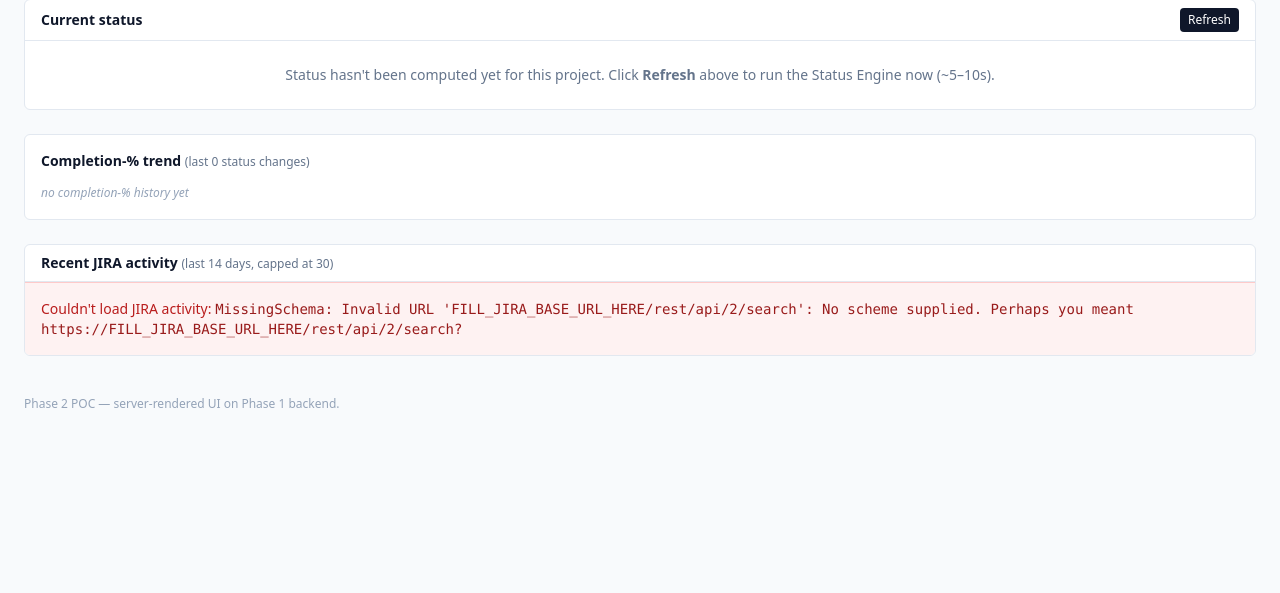
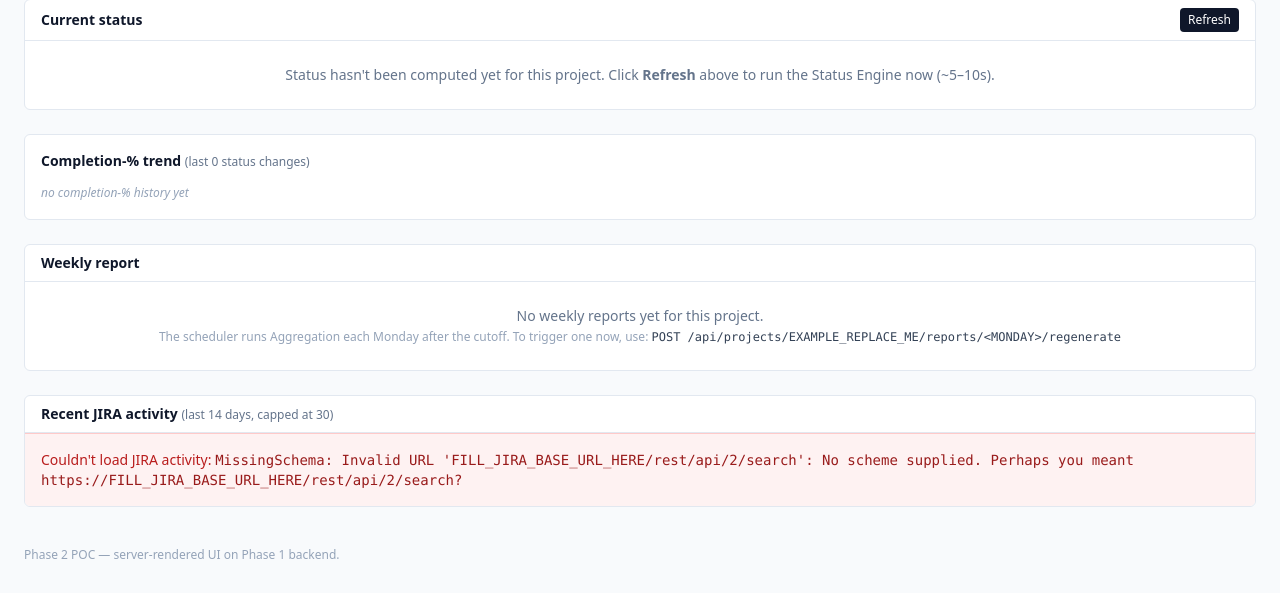
Before and after one commit to amitsinghmnnit009-jpg/Project-Manager-App, a FastAPI app: page /projects/EXAMPLE_REPLACE_ME in a window 1280 px wide. Shown: the part 207-800 px from the top of the page. Run offline with FastAPI, Linux system fonts and the light colour scheme; data that the repository does not hold is empty; some libraries are stand-ins or nearby versions.

Commit message:
Phase 2 W4: weekly report card + past-reports list + regenerate/refresh-highlights triggers
Routes (app/web/router.py):
- GET  /projects/{code}/reports/{week_of}/fragment           — htmx swap target
- POST /projects/{code}/reports/{week_of}/regenerate         — re-runs Aggregation
- POST /projects/{code}/reports/{week_of}/highlights/refresh — re-runs Highlights

All three return the rendered report-card fragment (not HX-Refresh) so the
viewer stays on whichever week was being inspected — clicking Regenerate
on a past week shows the regenerated past week, not jumping back to latest.

GET /projects/{code} now also loads:
- _load_report() — latest WeeklyReport (or by week_of when given)
- _load_past_reports() — last 20 weeks (newest-first), summary fields only

Markdown rendering:
- Jinja `markdown` filter wired via templates.env.filters
- python-markdown with fenced_code + tables extensions
- _strip_dangerous_html() removes <script> blocks and inline on*= handlers
  (defense-in-depth — the python-markdown lib's safe_mode was removed in
  v3, and AI-generated reports aren't expected to contain HTML, but this
  is cheap belt-and-suspenders. Phase 3 with auth/multi-user should add
  bleach for full sanitization.)

Templates:
- New partials/report_card.html — used inline AND as the htmx swap target.
  Wraps content in <div id="report-card"> so outerHTML swap replaces the
  entire card (including the trigger buttons re-targeted at the new week).
- project_detail.html now includes the report card + past-reports list
  (each past row is a button that hx-get's the fragment endpoint and
  swaps the report-card div).
- base.html: Tailwind CDN now loaded with ?plugins=typography so the
  `prose` classes can style the rendered markdown body.

18 new W4 tests: markdown filter (HTML rendering / empty / tables /
fenced code / script-stripper / inline-handler-stripper), latest report
inline, no-reports state, past-reports list (newest-first ordering,
htmx wiring, regen badge), report fragment endpoint (success / 404
project / 404 week), Regenerate trigger (calls aggregation, returns
fresh fragment, 404, swallows engine failure), Highlights refresh
trigger (calls engine, returns fragment, 404).

Total tests: 54 (10 W1 + 10 W2 + 16 W3 + 18 W4) — all passing.

See PHASE2_FUNCTIONAL_REQUIREMENTS.md §9 step W4 + §4.2 + §5.3.

Co-Authored-By: Claude Opus 4.7 <noreply@anthropic.com>

```diff
--- a/app/web/templates/base.html
+++ b/app/web/templates/base.html
@@ -5,8 +5,10 @@
   <meta name="viewport" content="width=device-width, initial-scale=1.0">
   <title>{% block title %}Project Manager{% endblock %}</title>
 
-  {# Tailwind via Play CDN — no build step. See PHASE2_FUNCTIONAL_REQUIREMENTS.md §3. #}
-  <script src="https://cdn.tailwindcss.com"></script>
+  {# Tailwind via Play CDN — no build step. See PHASE2_FUNCTIONAL_REQUIREMENTS.md §3.
+     `?plugins=typography` enables `prose` classes used to style the
+     AI-generated weekly-report markdown on the project detail page (W4). #}
+  <script src="https://cdn.tailwindcss.com?plugins=typography"></script>
 
   {# htmx for click-to-swap interactivity without writing JS. #}
   <script src="https://unpkg.com/htmx.org@2.0.4"></script>
--- /dev/null
+++ b/app/web/templates/partials/report_card.html
@@ -0,0 +1,91 @@
+{# Weekly-report card. Used inline on the project detail page AND as the
+   htmx swap target when a past week is clicked or a trigger button finishes.
+   The whole card swaps via outerHTML — that's why this template includes
+   the <div id="report-card"> wrapper. #}
+{% from "_macros.html" import fmt_dt %}
+
+<div id="report-card" class="bg-white border border-slate-200 rounded-md overflow-hidden">
+
+  {# ----- Header bar with week + trigger buttons --------------------- #}
+  <div class="px-4 py-2 border-b border-slate-200 flex items-center justify-between flex-wrap gap-2">
+    {% if report %}
+    <div class="flex items-center gap-3">
+      <h2 class="text-sm font-semibold text-slate-900">
+        Weekly report — week of <span class="font-mono">{{ report.week_of }}</span>
+      </h2>
+      <span class="text-xs text-slate-500">
+        generated {{ fmt_dt(report.generated_at) }}
+        {%- if report.regenerated_count > 0 %} · regen ×{{ report.regenerated_count }}{% endif %}
+      </span>
+      {% if not report.has_highlights %}
+      <span class="text-[11px] px-1.5 py-0.5 rounded bg-slate-100 text-slate-600"
+            title="Highlights section not generated yet">no highlights</span>
+      {% endif %}
+    </div>
+
+    <div class="flex items-center gap-2">
+      <span id="report-spinner-{{ report.week_of }}"
+            class="htmx-indicator text-xs text-slate-500 italic">
+        running…
+      </span>
+      <button
+        hx-post="/projects/{{ project.code }}/reports/{{ report.week_of }}/regenerate"
+        hx-target="#report-card"
+        hx-swap="outerHTML"
+        hx-disabled-elt="this"
+        hx-indicator="#report-spinner-{{ report.week_of }}"
+        class="px-2 py-1 rounded text-xs font-medium bg-slate-900 text-white
+               hover:bg-slate-700 disabled:opacity-50 disabled:cursor-not-allowed">
+        Regenerate
+      </button>
+      <button
+        hx-post="/projects/{{ project.code }}/reports/{{ report.week_of }}/highlights/refresh"
+        hx-target="#report-card"
+        hx-swap="outerHTML"
+        hx-disabled-elt="this"
+        hx-indicator="#report-spinner-{{ report.week_of }}"
+        class="px-2 py-1 rounded text-xs font-medium bg-white border border-slate-300 text-slate-700
+               hover:bg-slate-50 disabled:opacity-50 disabled:cursor-not-allowed">
+        Refresh highlights
+      </button>
+    </div>
+    {% else %}
+    <h2 class="text-sm font-semibold text-slate-900">Weekly report</h2>
+    {% endif %}
+  </div>
+
+  {# ----- Body ------------------------------------------------------- #}
+  {% if report %}
+    {% if report.content_markdown %}
+    <article class="px-4 py-4 prose prose-sm prose-slate max-w-none
+                    prose-headings:text-slate-900 prose-headings:font-semibold
+                    prose-h1:text-base prose-h2:text-sm prose-h3:text-sm
+                    prose-table:text-xs prose-table:border-collapse
+                    prose-th:border prose-th:border-slate-200 prose-th:px-2 prose-th:py-1 prose-th:bg-slate-50
+                    prose-td:border prose-td:border-slate-200 prose-td:px-2 prose-td:py-1
+                    max-h-[600px] overflow-y-auto">
+      {{ report.content_markdown | markdown }}
+    </article>
+    {% else %}
+    <div class="px-4 py-6 text-center text-sm text-slate-500 italic">
+      Report exists but body is empty.
+    </div>
+    {% endif %}
+
+    <div class="px-4 py-2 border-t border-slate-100 text-[11px] text-slate-400">
+      prompt {{ report.prompt_version_aggregation or "?" }}
+      {%- if report.has_highlights %} · highlights {{ report.prompt_version_highlights }}{% endif %}
+      · LLM {{ report.llm_mode_used or "?" }}
+    </div>
+  {% else %}
+    <div class="p-6 text-center text-sm text-slate-500">
+      No weekly reports yet for this project.<br>
+      <span class="text-xs text-slate-400">
+        The scheduler runs Aggregation each Monday after the cutoff. To
+        trigger one now, use:
+        <code class="text-slate-700">POST /api/projects/{{ project.code }}/reports/&lt;MONDAY&gt;/regenerate</code>
+      </span>
+    </div>
+  {% endif %}
+
+</div>
--- a/app/web/templates/project_detail.html
+++ b/app/web/templates/project_detail.html
@@ -118,6 +118,53 @@
     {{ sparkline(history) }}
   </div>
 
+  {# ----- Weekly report card (latest week, swap target for past weeks) #}
+  {% include "partials/report_card.html" %}
+
+  {# ----- Past reports list ------------------------------------------- #}
+  {% if past_reports %}
+  <div class="bg-white border border-slate-200 rounded-md overflow-hidden">
+    <div class="px-4 py-2 border-b border-slate-200">
+      <h2 class="text-sm font-semibold text-slate-900">
+        Past reports <span class="text-slate-500 font-normal">({{ past_reports|length }})</span>
+      </h2>
+    </div>
+    <ul class="divide-y divide-slate-100 text-sm">
+      {% for r in past_reports %}
+      <li>
+        <button
+          hx-get="/projects/{{ project.code }}/reports/{{ r.week_of }}/fragment"
+          hx-target="#report-card"
+          hx-swap="outerHTML"
+          hx-indicator="#past-reports-spinner"
+          class="w-full text-left px-4 py-2 hover:bg-slate-50 flex items-center justify-between gap-4">
+          <div class="flex items-center gap-3">
+            <span class="font-mono text-slate-900">{{ r.week_of }}</span>
+            {% if r.regenerated_count > 0 %}
+            <span class="text-[11px] px-1.5 py-0.5 rounded bg-slate-100 text-slate-600">
+              regen ×{{ r.regenerated_count }}
+            </span>
+            {% endif %}
+            {% if not r.has_highlights %}
+            <span class="text-[11px] px-1.5 py-0.5 rounded bg-slate-100 text-slate-500">
+              no highlights
+            </span>
+            {% endif %}
+          </div>
+          <span class="text-xs text-slate-500">
+            generated {{ r.generated_at.strftime("%Y-%m-%d %H:%M") }} UTC
+          </span>
+        </button>
+      </li>
+      {% endfor %}
+    </ul>
+    <div id="past-reports-spinner"
+         class="htmx-indicator px-4 py-1 text-xs text-slate-500 italic border-t border-slate-100">
+      Loading week…
+    </div>
+  </div>
+  {% endif %}
+
   {# ----- Recent JIRA activity (lazy-loaded fragment) ----------------- #}
   <div class="bg-white border border-slate-200 rounded-md overflow-hidden">
     <div class="px-4 py-2 border-b border-slate-200 flex items-center justify-between">
```
Also changed, not shown: app/web/router.py (+178 -1 lines), tests/test_web.py (+253 -0 lines).
